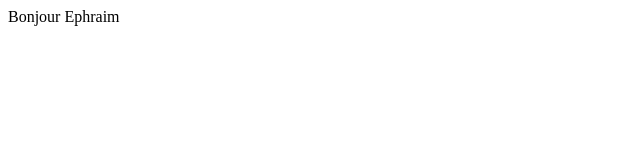
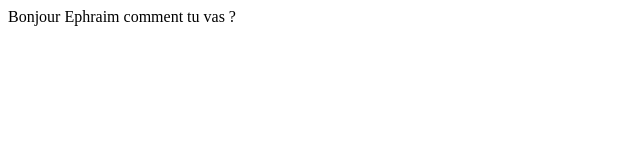
Before and after one commit to Ephraim-Tshibwabwa-Tshimbela/Lancement, a plain HTML site: page index.html in a window 1280 px wide. Shown: the whole page, without its empty margins (0-640 px from the left). Drawn offline with Linux system fonts and the light colour scheme.

Commit message:
Update index.html

```diff
--- a/index.html
+++ b/index.html
@@ -6,6 +6,6 @@
     <title>Document</title>
 </head>
 <body>
-    Bonjour Ephraim
+    Bonjour Ephraim comment tu vas ?
 </body>
 </html>
```
